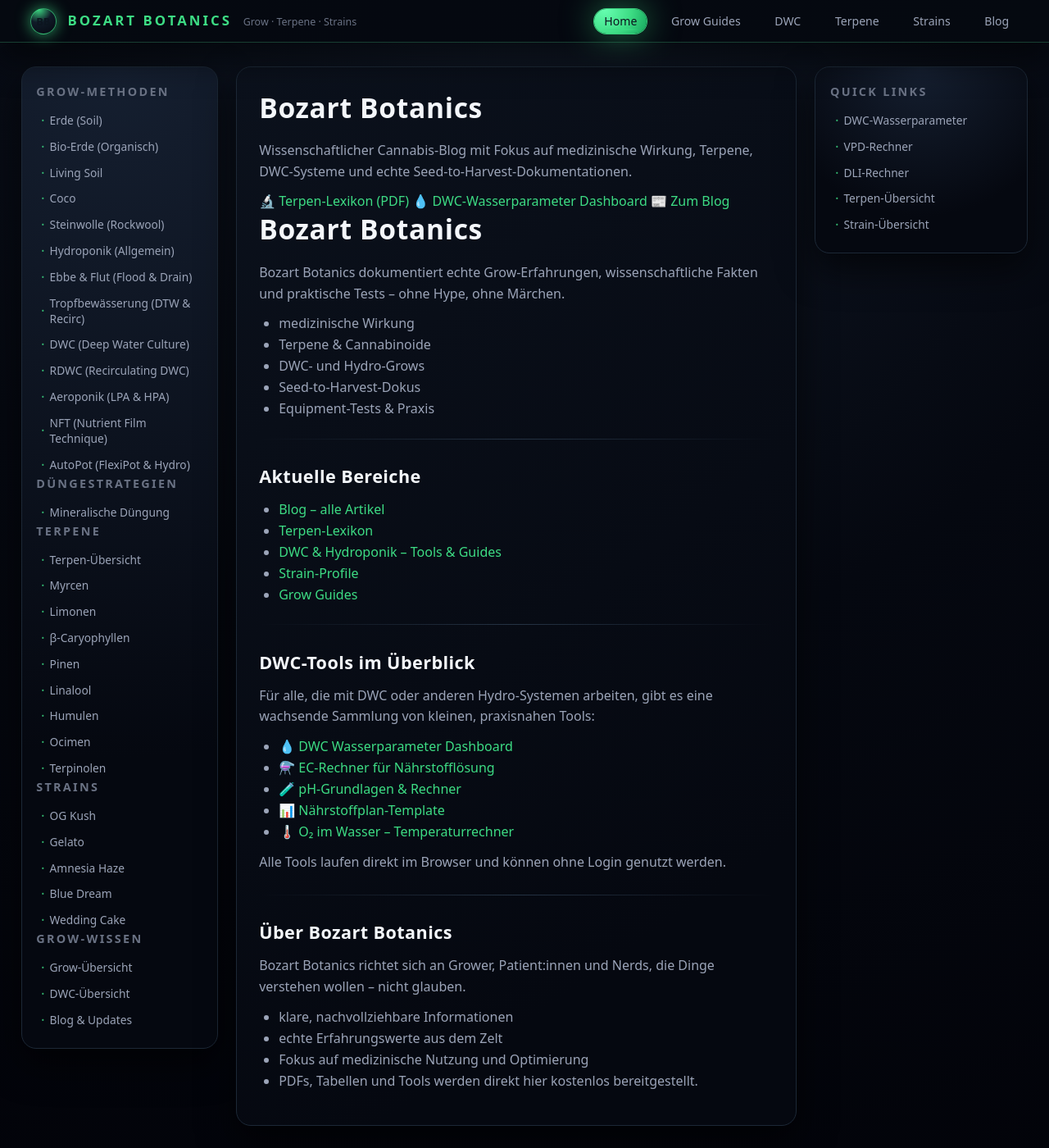
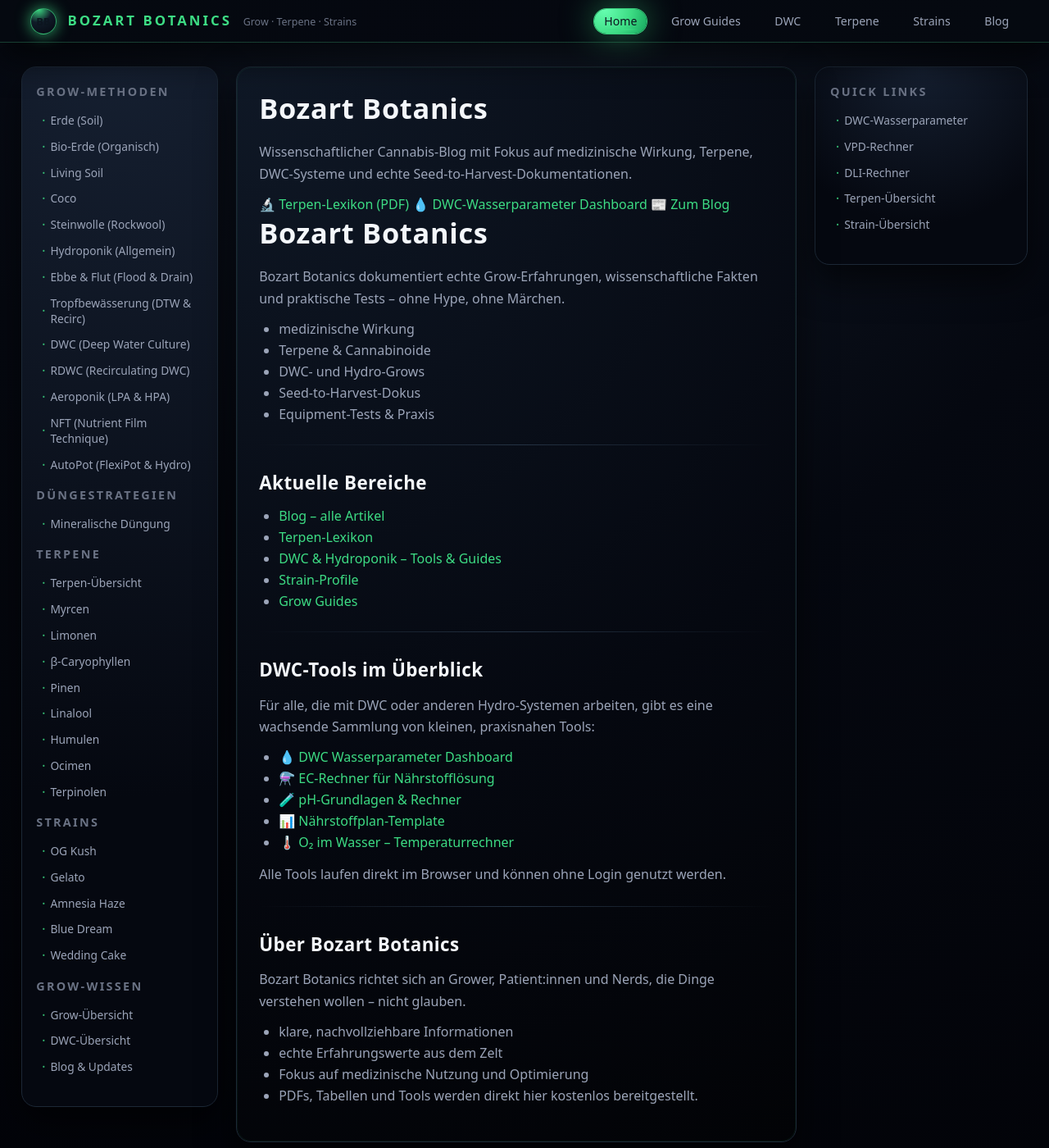
Before and after one commit to bozart-army/bozart-botanics, a Jekyll site: the page built from index.md, in a window 1280 px wide and 1400 px high. Shown: the whole window at 82% size. Built offline with Jekyll 4.4.1, drawn with Linux system fonts in a browser that asks for light colours.

Commit message:
Update style.css

```diff
--- a/assets/style.css
+++ b/assets/style.css
@@ -1,5 +1,5 @@
 /* ============================
-   Bozart Botanics – Main Theme
+   Bozart Botanics – Dark Theme 2.0
    ============================ */
 
 :root {
@@ -39,12 +39,17 @@ body {
   min-height: 100vh;
   font-family: system-ui, -apple-system, BlinkMacSystemFont, "SF Pro Text",
     "Segoe UI", sans-serif;
-  background: radial-gradient(circle at top, #111927 0, #050810 50%, #020309 100%);
+  background: radial-gradient(
+      circle at top,
+      #111927 0,
+      #050810 45%,
+      #020308 100%
+    );
   color: var(--text-main);
   -webkit-font-smoothing: antialiased;
 }
 
-/* Typo */
+/* Typografie */
 
 h1,
 h2,
@@ -56,12 +61,12 @@ h4 {
 }
 
 h1 {
-  font-size: 2.1rem;
+  font-size: 2.15rem;
   margin: 0 0 1.1rem;
 }
 
 h2 {
-  font-size: 1.35rem;
+  font-size: 1.4rem;
   margin: 1.9rem 0 0.9rem;
 }
 
@@ -70,11 +75,26 @@ h3 {
   margin: 1.4rem 0 0.7rem;
 }
 
+h4 {
+  font-size: 0.98rem;
+  margin: 1.1rem 0 0.6rem;
+}
+
 p {
-  margin: 0 0 0.75rem;
+  margin: 0 0 0.8rem;
   color: var(--text-soft);
-  line-height: 1.6;
+  line-height: 1.65;
 }
+
+strong {
+  color: var(--text-main);
+}
+
+em {
+  color: var(--text-soft);
+}
+
+/* Links */
 
 a {
   color: var(--accent);
@@ -83,6 +103,47 @@ a {
 
 a:hover {
   color: var(--accent-strong);
+}
+
+/* Code & Inline-Kram */
+
+code {
+  font-family: "JetBrains Mono", "SF Mono", Menlo, Consolas, monospace;
+  font-size: 0.85em;
+  background: rgba(10, 20, 35, 0.95);
+  padding: 0.1rem 0.3rem;
+  border-radius: 4px;
+  border: 1px solid rgba(61, 220, 132, 0.16);
+}
+
+pre {
+  margin: 1rem 0;
+  padding: 0.9rem 1rem;
+  border-radius: var(--radius-md);
+  background: radial-gradient(circle at top, #111c2b 0, #050810 70%);
+  border: 1px solid #182434;
+  overflow-x: auto;
+}
+
+pre code {
+  background: transparent;
+  border: 0;
+  padding: 0;
+}
+
+/* Blockquotes */
+
+blockquote {
+  margin: 1.1rem 0;
+  padding: 0.8rem 1rem;
+  border-left: 3px solid var(--accent);
+  background: linear-gradient(
+    135deg,
+    rgba(61, 220, 132, 0.06),
+    rgba(7, 13, 23, 0.95)
+  );
+  border-radius: 0 var(--radius-md) var(--radius-md) 0;
+  color: var(--text-soft);
 }
 
 /* Header / Brand / Main Nav */
@@ -95,15 +156,22 @@ a:hover {
   align-items: center;
   justify-content: space-between;
   padding: 0.6rem 2.3rem;
-  background: linear-gradient(90deg, #050910, #050810 40%, #050910);
+  background: linear-gradient(
+    90deg,
+    #050910,
+    rgba(5, 8, 16, 0.98) 40%,
+    #050910
+  );
   border-bottom: 1px solid rgba(90, 255, 170, 0.22);
-  box-shadow: 0 20px 40px rgba(0, 0, 0, 0.55);
+  box-shadow: 0 20px 40px rgba(0, 0, 0, 0.65);
+  backdrop-filter: blur(12px);
 }
 
 .brand {
   display: flex;
   align-items: baseline;
   gap: 0.85rem;
+  text-decoration: none;
 }
 
 .brand-tag {
@@ -114,12 +182,17 @@ a:hover {
   height: 32px;
   border-radius: 999px;
   border: 1px solid rgba(61, 220, 132, 0.7);
-  background: radial-gradient(circle at 30% 0, #3ddc84 0, #101b28 45%, #050810 100%);
+  background: radial-gradient(
+    circle at 30% 0,
+    #3ddc84 0,
+    #101b28 45%,
+    #050810 100%
+  );
   color: #0c151f;
   font-size: 0.8rem;
   font-weight: 700;
   text-transform: uppercase;
-  box-shadow: 0 0 18px rgba(61, 220, 132, 0.7);
+  box-shadow: 0 0 18px rgba(61, 220, 132, 0.75);
 }
 
 .brand-title {
@@ -140,6 +213,7 @@ a:hover {
   display: flex;
   gap: 1.1rem;
   font-size: 0.88rem;
+  flex-wrap: wrap;
 }
 
 .main-nav a {
@@ -147,37 +221,50 @@ a:hover {
   padding: 0.35rem 0.75rem;
   border-radius: 999px;
   color: var(--text-soft);
-  transition: color 0.18s ease, background 0.18s ease, box-shadow 0.18s ease;
+  transition:
+    color 0.18s ease,
+    background 0.18s ease,
+    box-shadow 0.18s ease,
+    transform 0.15s ease;
 }
 
 .main-nav a::after {
   content: "";
   position: absolute;
-  left: 14%;
-  right: 14%;
+  left: 16%;
+  right: 16%;
   bottom: 0.25rem;
   height: 2px;
   border-radius: 999px;
   background: linear-gradient(90deg, transparent, var(--accent), transparent);
   opacity: 0;
-  transform: scaleX(0.6);
+  transform: scaleX(0.5);
   transform-origin: center;
-  transition: opacity 0.18s ease, transform 0.18s ease;
+  transition:
+    opacity 0.18s ease,
+    transform 0.18s ease;
 }
 
 .main-nav a:hover {
   color: var(--accent-strong);
   background: rgba(61, 220, 132, 0.09);
   box-shadow: 0 0 0 1px rgba(61, 220, 132, 0.25);
+  transform: translateY(-1px);
 }
 
 /* aktiver Menüpunkt */
 
 .main-nav a.active {
   color: #0c151f;
-  background: radial-gradient(circle at 20% 0, #67ffb1 0, #3ddc84 55%, #15a55c 100%);
-  box-shadow: 0 0 0 1px rgba(61, 220, 132, 0.9),
-              0 0 40px rgba(61, 220, 132, 0.55);
+  background: radial-gradient(
+    circle at 20% 0,
+    #67ffb1 0,
+    #3ddc84 55%,
+    #15a55c 100%
+  );
+  box-shadow:
+    0 0 0 1px rgba(61, 220, 132, 0.9),
+    0 0 40px rgba(61, 220, 132, 0.55);
 }
 
 .main-nav a.active::after {
@@ -225,7 +312,7 @@ a:hover {
 .sidebar-list {
   list-style: none;
   padding: 0;
-  margin: 0;
+  margin: 0 0 0.9rem;
   font-size: 0.86rem;
 }
 
@@ -237,10 +324,14 @@ a:hover {
   display: inline-flex;
   align-items: center;
   gap: 0.4rem;
-  padding: 0.25rem 0.4rem;
+  padding: 0.25rem 0.45rem;
   border-radius: var(--radius-sm);
   color: var(--text-soft);
-  transition: background 0.18s ease, color 0.18s ease, transform 0.18s ease;
+  transition:
+    background 0.18s ease,
+    color 0.18s ease,
+    transform 0.18s ease,
+    box-shadow 0.18s ease;
 }
 
 .sidebar-list a::before {
@@ -251,19 +342,47 @@ a:hover {
 }
 
 .sidebar-list a:hover {
-  background: rgba(61, 220, 132, 0.08);
+  background: rgba(61, 220, 132, 0.09);
   color: var(--accent-strong);
   transform: translateX(2px);
+  box-shadow: 0 0 0 1px rgba(61, 220, 132, 0.18);
 }
 
 /* Main content */
 
 .page-main {
-  background: linear-gradient(145deg, #0b111c 0, #050810 80%);
+  background: radial-gradient(
+    circle at top left,
+    #0f1826 0,
+    #050810 60%,
+    #020306 100%
+  );
   border-radius: var(--radius-lg);
   border: 1px solid var(--border-soft);
   box-shadow: var(--shadow-soft);
-  padding: 1.6rem 1.7rem 1.8rem;
+  padding: 1.6rem 1.7rem 1.9rem;
+  position: relative;
+}
+
+/* Light glow frame */
+
+.page-main::before {
+  content: "";
+  position: absolute;
+  inset: 0;
+  border-radius: inherit;
+  border: 1px solid rgba(61, 220, 132, 0.07);
+  pointer-events: none;
+}
+
+/* Content-Width & Rhythm */
+
+.page-main > * {
+  max-width: 880px;
+}
+
+.page-main table {
+  max-width: 100%;
 }
 
 /* horizontale Trennlinien aus Markdown */
@@ -306,15 +425,36 @@ a:hover {
 .page-main th {
   text-align: left;
   color: var(--text-main);
-  background: rgba(20, 32, 50, 0.8);
+  background: rgba(20, 32, 50, 0.9);
   font-weight: 500;
+}
+
+.page-main tr:nth-child(even) td {
+  background: rgba(10, 18, 30, 0.65);
 }
 
 /* SVG in Content (z.B. Terpen-Radar) */
 
 .page-main svg {
   display: block;
-  margin: 0.8rem 0 0.5rem;
+  margin: 0.8rem 0 0.6rem;
+  max-width: 270px;
+}
+
+/* Kleine Badges / Labels */
+
+.badge {
+  display: inline-flex;
+  align-items: center;
+  justify-content: center;
+  padding: 0.1rem 0.55rem;
+  border-radius: 999px;
+  font-size: 0.72rem;
+  letter-spacing: 0.08em;
+  text-transform: uppercase;
+  background: rgba(61, 220, 132, 0.12);
+  border: 1px solid rgba(61, 220, 132, 0.5);
+  color: var(--accent-strong);
 }
 
 /* Footer */
@@ -369,8 +509,7 @@ a:hover {
   }
 
   .main-nav {
-    flex-wrap: wrap;
-    gap: 0.5rem;
+    gap: 0.55rem;
   }
 
   .page-shell {
@@ -381,4 +520,8 @@ a:hover {
   .page-main {
     padding: 1.25rem 1.2rem 1.4rem;
   }
+
+  .page-main > * {
+    max-width: 100%;
+  }
 }
```
